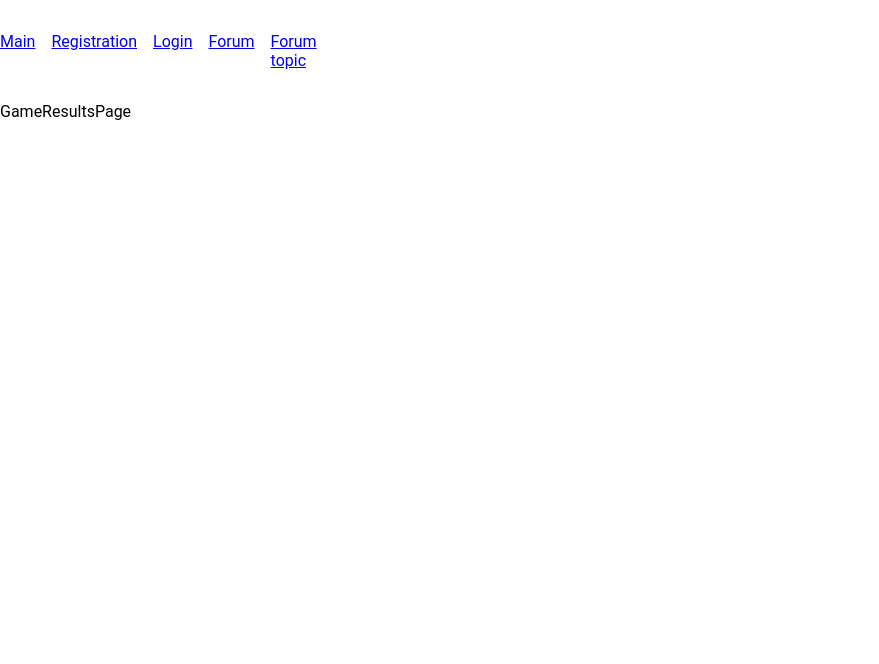
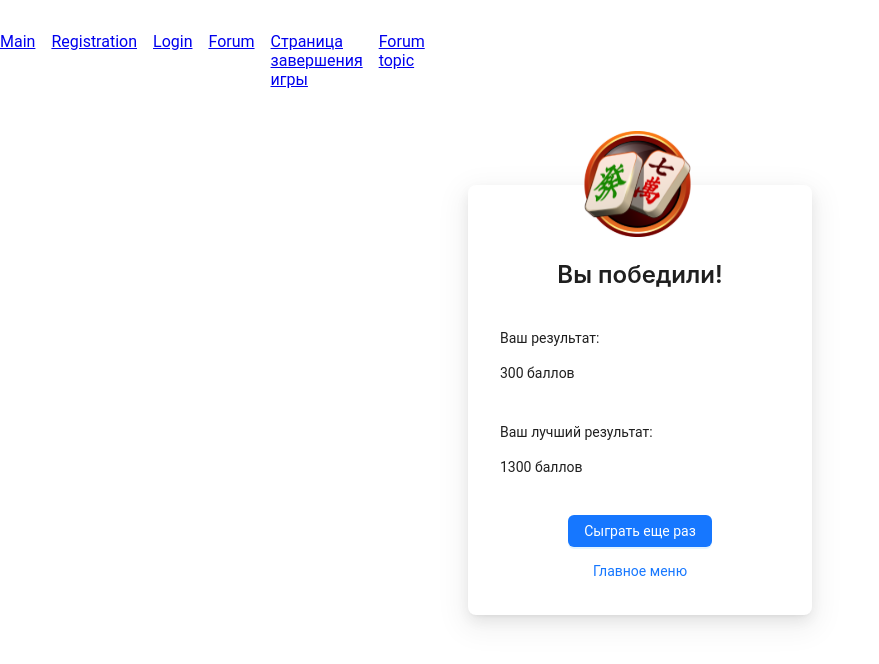
Before and after one commit to DinaEll/waika_project, a React (Vite) app in the folder packages/client/: page /game/results in a window 1280 px wide. Shown: the top 664 px of the page, without its empty margins (0-879 px from the left). Built offline with nearby package versions, Linux system fonts and the light colour scheme.

Commit message:
Верстка экрана завершения игры

```diff
--- a/packages/client/src/pages/GameResultsPage/ui/GameResultsPage.module.scss
+++ b/packages/client/src/pages/GameResultsPage/ui/GameResultsPage.module.scss
@@ -0,0 +1,15 @@
+.gameOverPageWrapper {
+  display: flex;
+  flex-direction: column;
+  align-items: center;
+  gap: 8px;
+  padding: 8px;
+}
+
+.gameOverPageItem {
+  width: 100%;
+}
+
+.gameOverPageButton {
+  margin-bottom: 0;
+}
--- a/packages/client/src/pages/GameResultsPage/ui/GameResultsPage.tsx
+++ b/packages/client/src/pages/GameResultsPage/ui/GameResultsPage.tsx
@@ -1,10 +1,53 @@
 import classNames from 'classnames'
 import cls from './GameResultsPage.module.scss'
+import { Button, Form } from 'antd'
+import { NavLink } from 'react-router-dom'
+import { LogoWithModal } from '@/widgets/LogoWithModal'
+import { getPageUrl } from '@/shared/config/router/routerConfig'
 
 interface GameResultsPageProps {
   test?: string
 }
 
 export const GameResultsPage = (props: GameResultsPageProps) => {
-  return <div className={cls.GameResultsPage}>GameResultsPage</div>
+  const result = '300 баллов' // Заглушка для результата, потом будем передавать результат игры
+  const bestResult = '1300 баллов' // Заглушка для лучшего результата, потом будем передавать лучший результат игры
+
+  return (
+    <div className={classNames(cls.GameResultsPage)}>
+      <LogoWithModal
+        open={true}
+        centered={true}
+        closable={false}
+        footer={null}
+        width={344}
+        mask={false}
+        transitionName={''}
+        title="Вы победили!">
+        <Form className={cls.gameOverPageWrapper} layout="vertical">
+          <Form.Item className={cls.gameOverPageItem} label="Ваш результат:">
+            <div className={cls.result}>{result}</div>
+          </Form.Item>
+
+          <Form.Item
+            className={cls.gameOverPageItem}
+            label="Ваш лучший результат:">
+            <div className={cls.bestResult}>{bestResult}</div>
+          </Form.Item>
+
+          <Form.Item className={cls.gameOverPageButton}>
+            <NavLink to={getPageUrl('game')}>
+              <Button type="primary">Сыграть еще раз</Button>
+            </NavLink>
+          </Form.Item>
+
+          <Form.Item className={cls.gameOverPageButton}>
+            <NavLink to={getPageUrl('main')}>
+              <Button type="link">Главное меню</Button>
+            </NavLink>
+          </Form.Item>
+        </Form>
+      </LogoWithModal>
+    </div>
+  )
 }
--- a/packages/client/src/widgets/Layout/ui/Layout.tsx
+++ b/packages/client/src/widgets/Layout/ui/Layout.tsx
@@ -13,6 +13,9 @@ export const Layout = () => {
         <NavLink to={getPageUrl('registration')}>Registration</NavLink>
         <NavLink to={getPageUrl('login')}>Login</NavLink>
         <NavLink to={getPageUrl('forum')}>Forum</NavLink>
+        <NavLink to={getPageUrl('game-results')}>
+          Страница завершения игры
+        </NavLink>
         <NavLink to={getPageUrl('forum-topic', { topicId: 'some-topic-name' })}>
           Forum topic
         </NavLink>
```
